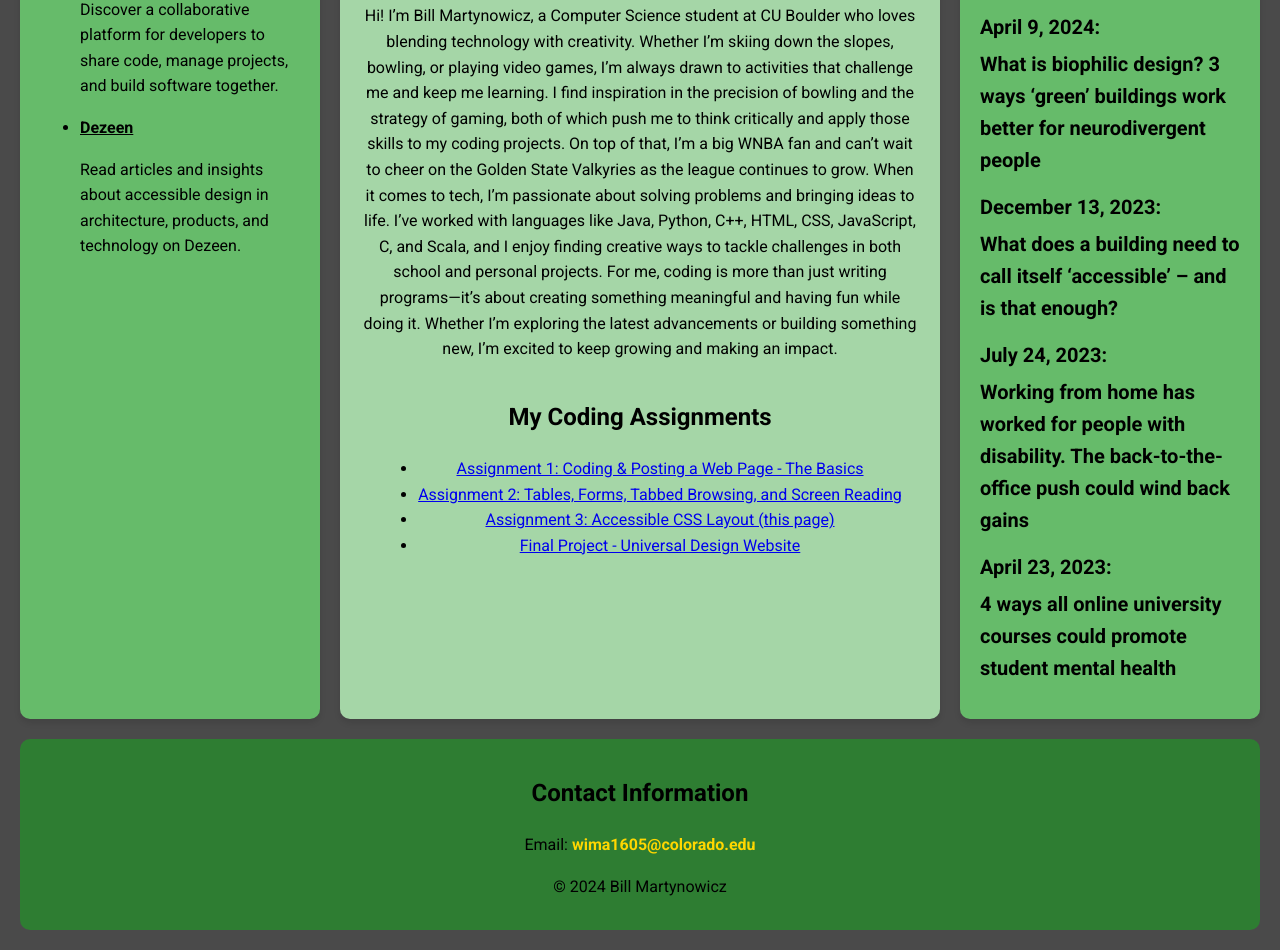
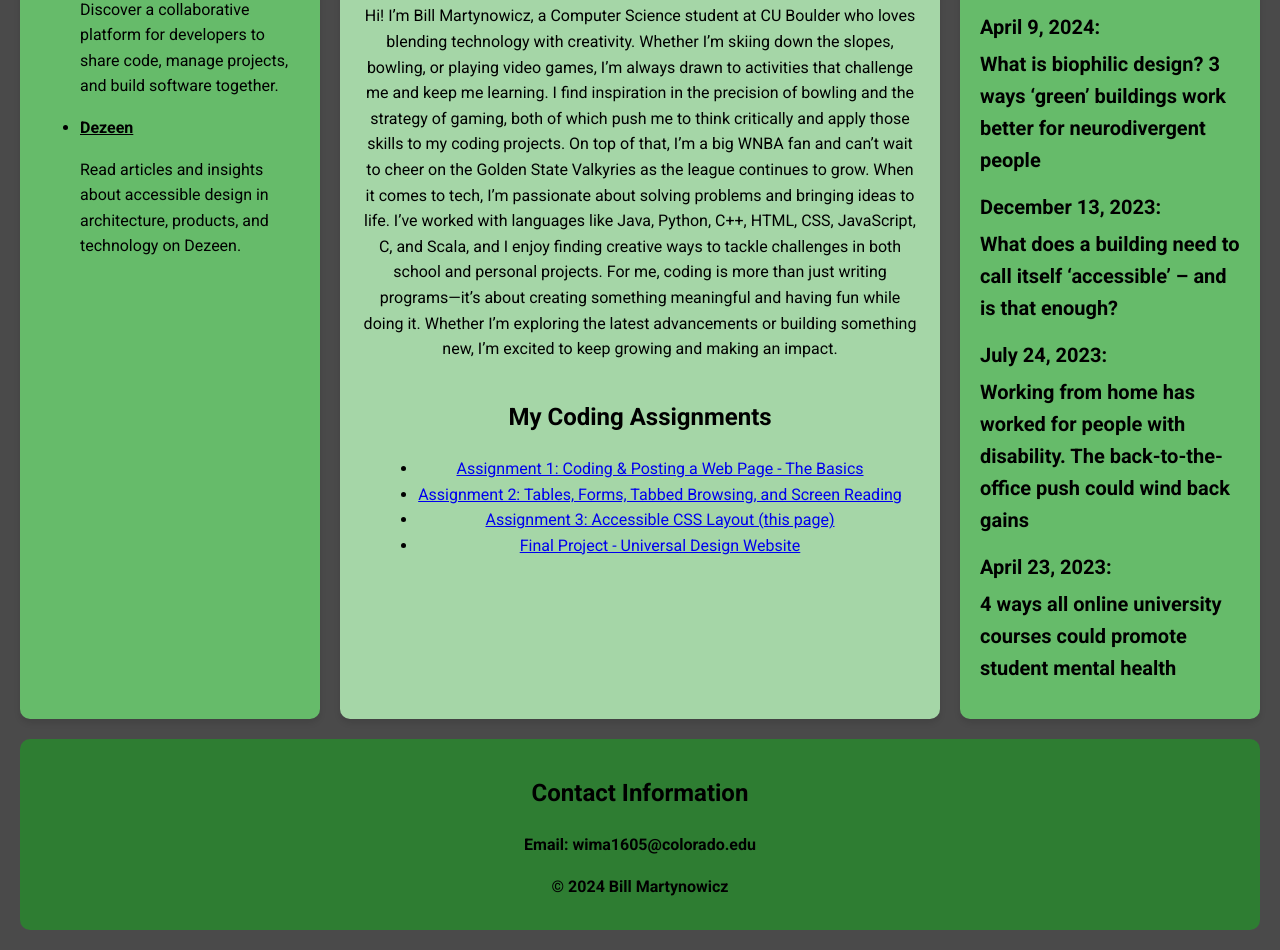
Before and after one commit to wima1605/Martynowicz-UD, a plain HTML site: page index.html in a window 1280 px wide. Shown: the part 764-1714 px from the top of the page. Drawn offline with Linux system fonts and the light colour scheme.

Commit message:
Update styles.css

```diff
--- a/styles.css
+++ b/styles.css
@@ -156,6 +156,7 @@ body {
 
 
 .footer {
+      font-weight: bold;
     grid-area: footer;
     text-align: center;
     background-color: #2E7D32;
@@ -165,7 +166,7 @@ body {
 }
 
 .footer a {
-    color: #FFD700;
+    color: black;
     text-decoration: none;
     font-weight: bold;
 }
```
